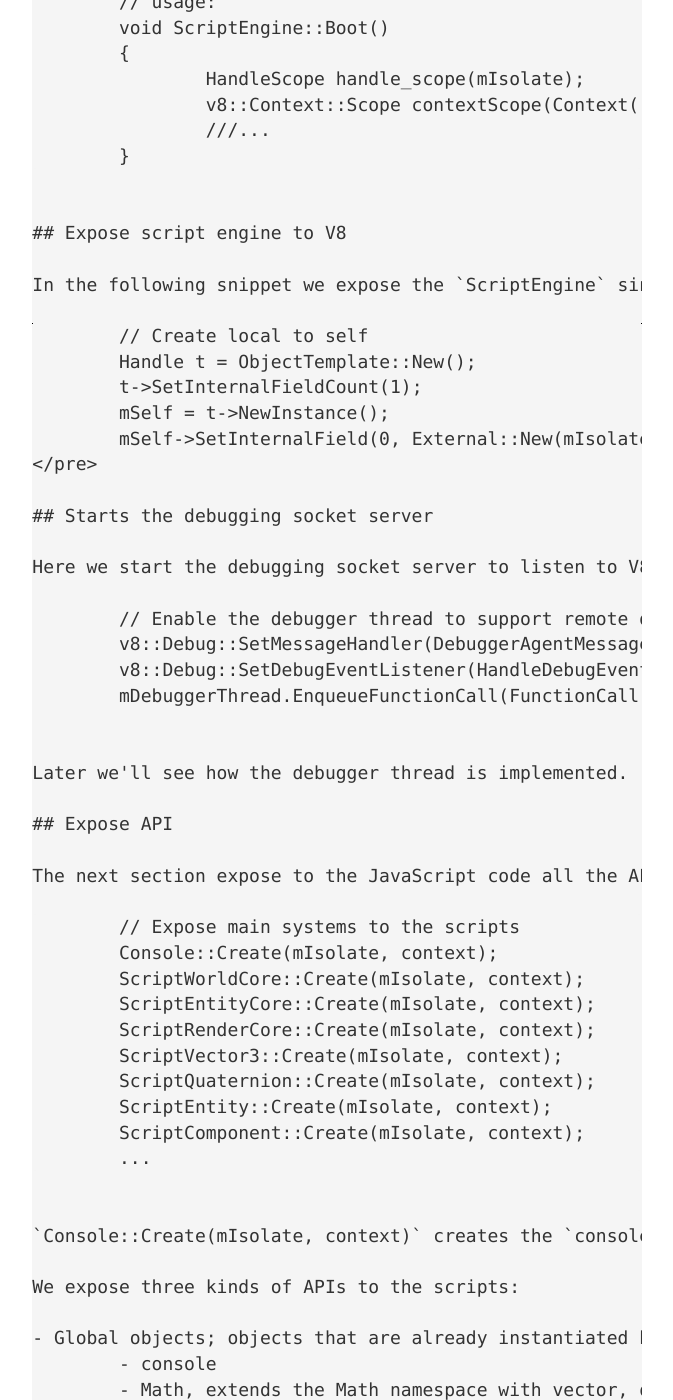
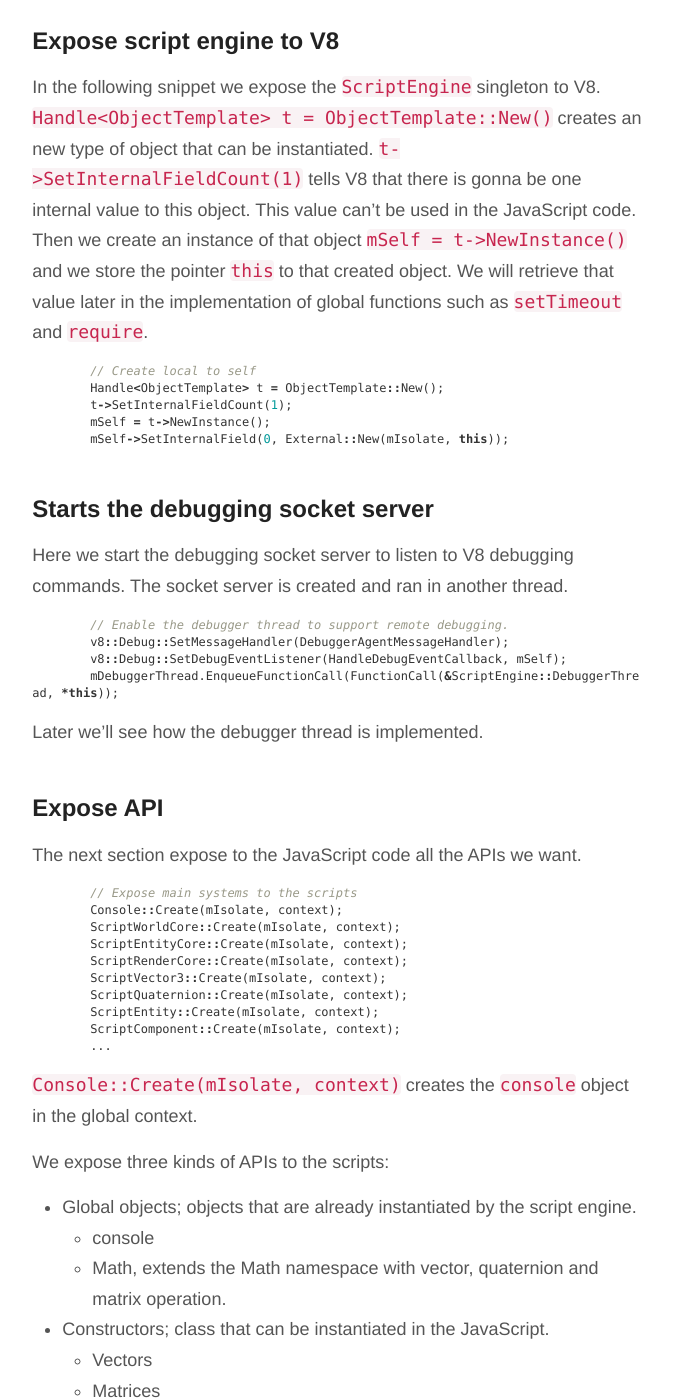
Before and after one commit to jschmidt42/jschmidt42.github.io, a Jekyll site: the page built from _posts/2017-9-4-v8-game-engine.md, in a window 1280 px wide and 1400 px high, scrolled down 6773 px. Shown: the whole window, without its empty margins (196-869 px from the left). Built offline with Jekyll 4.4.1, drawn with Linux system fonts in a browser that asks for light colours; some of the changed text lies outside the part shown.

Commit message:
Tweak styling

````diff
--- a/_layouts/default.html
+++ b/_layouts/default.html
@@ -22,7 +22,7 @@
         <header class="masthead clearfix">
           <a href="{{ site.baseurl }}/" class="site-avatar"><img src="{{ site.avatar }}" /></a>
 
-          <h1 class="site-description"><a href="{{ site.baseurl }}/">{{ site.description }}</a></h1>
+          <h1 class="site-description"><a style="text-decoration: none" href="{{ site.baseurl }}/">{{ site.description }}</a></h1>
 
           <nav>
             <a href="{{ site.baseurl }}/about/">About</a>
--- a/_posts/2017-9-4-v8-game-engine.md
+++ b/_posts/2017-9-4-v8-game-engine.md
@@ -219,13 +219,13 @@
 
 If you look at the callstack, you'll see that V8 is trying to get the current scope:
 
-<pre lang="txt">
+```
 >	GameApp.exe!v8::base::OS::Abort() Line 831	C++
  	GameApp.exe!V8_Fatal(const char * file, int line, const char * format, ...) Line 88	C++
  	GameApp.exe!v8::internal::HandleScope::CloseAndEscape<v8::internal::Context>(v8::internal::Handle<v8::internal::Context> handle_value) Line 126	C++
  	GameApp.exe!v8::Context::New(v8::Isolate * external_isolate, v8::ExtensionConfiguration * extensions, v8::Handle<v8::ObjectTemplate> global_template, v8::Handle<v8::Value> global_object) Line 5170	C++
  	GameApp.exe!ScriptEngine::InitializeV8() Line 164	C++
-</pre>
+```
 
 So when you get these, just add `HandleScope scope(mIsolate);` and you should be set.
 
@@ -233,12 +233,12 @@
 
 When you are to evaluate JavaScript code, you need to define a context. In our case we create a global context that we persist for the entire session:
 
-<pre lang="cpp">
+```cpp
 	// Create a new context.
 	Local<v8::Context> context = Context::New(mIsolate);
 	mGlobalContext.Reset(mIsolate, context);
 	Context::Scope contextScope(context);
-</pre>
+```
 
 `mGlobalContext` is a persistent context defined as `v8::Persistent<v8::Context>`.
 
@@ -246,7 +246,7 @@
 
 Persistent objects are a bit tricky to access when needed as locals (e.g. `Local<Value>`). To do so, I have create some helper functions.
 
-<pre lang="cpp">
+```cpp
 	template <class TypeName>
 	inline v8::Local<TypeName> StrongPersistentToLocal(
         const v8::Persistent<TypeName>& persistent)
@@ -262,11 +262,11 @@
 		return *reinterpret_cast<const v8::Local<TypeName>*>(
             const_cast<const v8::Persistent<TypeName>*>(&persistent));
 	}
-</pre>
+```
 
 You call `StrongPersistentToLocal` when you need to access persistent objects. In example, we use that function whenever we need to get the global context:
 
-<pre lang="cpp">
+```cpp
 	v8::Local<v8::Context> Context() { return StrongPersistentToLocal(mGlobalContext); }
 	v8::Local<v8::Context> Context() const { return StrongPersistentToLocal(mGlobalContext); }
 
@@ -277,30 +277,30 @@
 		v8::Context::Scope contextScope(Context());
 		///...
 	}
-</pre>
+```
 
 ## Expose script engine to V8
 
 In the following snippet we expose the `ScriptEngine` singleton to V8. `Handle<ObjectTemplate> t = ObjectTemplate::New()` creates an new type of object that can be instantiated. `t->SetInternalFieldCount(1)` tells V8 that there is gonna be one internal value to this object. This value can't be used in the JavaScript code. Then we create an instance of that object `mSelf = t->NewInstance()` and we store the pointer `this` to that created object. We will retrieve that value later in the implementation of global functions such as `setTimeout` and `require`.
 
-<pre lang="cpp">
+```cpp
 	// Create local to self
 	Handle<ObjectTemplate> t = ObjectTemplate::New();
 	t->SetInternalFieldCount(1);
 	mSelf = t->NewInstance();
 	mSelf->SetInternalField(0, External::New(mIsolate, this));
-</pre>
+```
 
 ## Starts the debugging socket server
 
 Here we start the debugging socket server to listen to V8 debugging commands. The socket server is created and ran in another thread.
 
-<pre lang="cpp">
+```cpp
 	// Enable the debugger thread to support remote debugging.
 	v8::Debug::SetMessageHandler(DebuggerAgentMessageHandler);
 	v8::Debug::SetDebugEventListener(HandleDebugEventCallback, mSelf);
 	mDebuggerThread.EnqueueFunctionCall(FunctionCall(&ScriptEngine::DebuggerThread, *this));
-</pre>
+```
 
 Later we'll see how the debugger thread is implemented.
 
@@ -308,7 +308,7 @@
 
 The next section expose to the JavaScript code all the APIs we want.
 
-<pre lang="cpp">
+```cpp
 	// Expose main systems to the scripts
 	Console::Create(mIsolate, context);
 	ScriptWorldCore::Create(mIsolate, context);
@@ -319,7 +319,7 @@
 	ScriptEntity::Create(mIsolate, context);
 	ScriptComponent::Create(mIsolate, context);
 	...
-</pre>
+```
 
 `Console::Create(mIsolate, context)` creates the `console` object in the global context.
 
@@ -347,7 +347,7 @@
 
 Finally in the initialization method we register common global function used in JavaScript such as `setTimeout`, `clearTimeout`, `require`, etc.
 
-<pre lang="cpp">
+```cpp
 	// Defines common JavaScript global functions
 	context->Global()->Set(String::NewFromUtf8(mIsolate, "require"),
         FunctionTemplate::New(mIsolate, Require, mSelf)->GetFunction());
@@ -355,7 +355,7 @@
         FunctionTemplate::New(mIsolate, SetTimeout, mSelf)->GetFunction());
 	context->Global()->Set(String::NewFromUtf8(mIsolate, "clearTimeout"),
         FunctionTemplate::New(mIsolate, ClearTimeout, mSelf)->GetFunction());
-</pre>
+```
 
 We create function template to instantiate the functions. Once created the functions are added to the global context so these are available from any scripts.
 
@@ -363,7 +363,7 @@
 
 Some objects are set on the global context directly such as the `console`. To do so we create a new object template and add function members to it. When all members are set, we push that object to the global context and give it a name.
 
-<pre lang="cpp">
+```cpp
 void Console::Create(Isolate* isolate, Local<Context> context)
 {
 	Handle<ObjectTemplate> console = ObjectTemplate::New(isolate);
@@ -371,11 +371,11 @@
 	...
 	context->Global()->Set(String::NewFromUtf8(isolate, "console"), console->NewInstance());
 }
-</pre>
+```
 
 For each function, when called from the JavaScript code, V8 calls our C++ code in order to do something. In example, for the `log` method of the `console` object, V8 calls our Print callback.
 
-<pre lang="cpp">
+```cpp
 void Console::Print(const FunctionCallbackInfo<Value>& args)
 {
 	StringBuilder sb;
@@ -391,7 +391,7 @@
 
 	args.GetReturnValue().Set(args.Holder());
 }
-</pre>
+```
 
 All the callbacks our static function.
 
@@ -399,7 +399,7 @@
 
 Global functions are set on the global context just like the `console` object.
 
-<pre lang="cpp">
+```cpp
 void ScriptEngine::SetTimeout(const FunctionCallbackInfo<Value>& args)
 {
 	VCN_ASSERT(args.Length() >= 2);
@@ -421,29 +421,29 @@
 
 	args.GetReturnValue().Set(Number::New(args.GetIsolate(), timeoutId));
 }
-</pre>
+```
 
 These are still static function, but the difference with the Print function above is that here we have access to the script engine instance. Do you remember when we've defined the `self` object?
 
-<pre lang="cpp">
+```cpp
 	Handle<ObjectTemplate> t = ObjectTemplate::New();
 	t->SetInternalFieldCount(1);
 	mSelf = t->NewInstance();
 	mSelf->SetInternalField(0, External::New(mIsolate, this));
-</pre>
+```
 
 That was to pass this data object to the registration of the global functions.
 
-<pre lang="cpp">
+```cpp
 	context->Global()->Set(String::NewFromUtf8(mIsolate, "setTimeout"),
         FunctionTemplate::New(mIsolate, SetTimeout, mSelf)->GetFunction());
-</pre>
+```
 
 So when we've passed the `mSelf` object when registering `setTimeout`, V8 kept that object so it can pass it back to the callback. That is why in the `SetTimeout` callback code have `ScriptEngine* scriptInterface = GetDataScriptInterface(args)`.
 
 The `GetDataScriptInterface` function extract the `this` from the function arguments.
 
-<pre lang="cpp">
+```cpp
 ScriptEngine* ScriptEngine::GetDataScriptInterface(const FunctionCallbackInfo<Value>& args)
 {
 	return GetDataScriptInterface(args.Data());
@@ -455,11 +455,11 @@
 	Local<External> wrap = Local<External>::Cast(self->GetInternalField(0));
 	return static_cast<ScriptEngine*>(wrap->Value());
 }
-</pre>
+```
 
 Global function can be used in any scripts at anytime without using `require`. Here's a small snippet that uses `setTimeout`.
 
-<pre lang="javascript">
+```js
 	if (setTimeout) {
 		console.log("setTimeout exists");
 
@@ -467,13 +467,13 @@
 			console.log('Called after 2 seconds');
 		}, 2000);
 	}
-</pre>
+```
 
 # API - Constructors Wrappers
 
 Constructors is a way to expose to JavaScript classes that can be created on the JS side. In example we want to be able to do this in JavaScript:
 
-<pre lang="javascript">
+```js
 function initializeCameraPosition(camera) {
 	var cameraPosition = new Vector3(22, 42, 24.5);
 	camera.position = cameraPosition;
@@ -483,13 +483,13 @@
 	camera.direction.y = 8.42f;
 	camera.normalize();
 }
-</pre>
+```
 
 In the example above we need two constructors API. One for Vector3 and Camera. All these constructors could be entirely coded in JavaScript using normal constructs, but since Camera and Vector are objects that are also used by the C++ engine, we need to have them declared in the C++ as V8 wrappers.
 
 Here's how this is done for a simple Vector3. You'll see how fields and methods are defined. But first, to ease the wrapping of C++ classes, we have a `ScriptObjectWrapper` that is used as a base class.
 
-<pre lang="cpp">
+```cpp
 class ScriptObjectWrap
 {
 public:
@@ -599,11 +599,11 @@
 
 	v8::Persistent<v8::Object> _handle;
 };
-</pre>
+```
 
 Then `ScriptVector3` is defined as:
 
-<pre lang="cpp">
+```cpp
 class ScriptVector3 : public ScriptObjectWrap
 {
 public:
@@ -726,7 +726,7 @@
 
 	Vector3 _vec;
 };
-</pre>
+```
 
 These wrappers can be a pain to do if you have a lot of classes to wraps so I suggest you find an automated process if possible. Maybe a mocing process would be nice to generate these wrappers using a MACRO system like QT.
 
@@ -736,12 +736,12 @@
 
 In example, to get the rendering core system, you would use `require` like this:
 
-<pre lang="javascript">
+```js
 function() {
 	var renderer = require('renderer');
 	renderer.drawText(...);
 }
-</pre>
+```
 
 If you call `require('renderer')` multiple time, the same renderer core system instance will be returned. The first time `require('renderer')` is called, the object wrapper is created and cached for the entire session. That said, on the C++ side, core module are normal script object wrapper defined like the `ScriptVector3` class above. The only difference is that, these classes `::New*()` methods don't create a new instances of the core module but return the singleton instance.
 
@@ -751,11 +751,11 @@
 
 For example, you can do something like this in Boot.js
 
-<pre lang="javascript">
+```js
 var _ = require('Scripts/Core/lodash'),
     StateMachine = require('Scripts/StateMachine'),
 	entityCore = require('entity');
-</pre>
+```
 
 This example shows three different way of loading a module.
 
@@ -765,7 +765,7 @@
 
 `Scripts/StateMachine.js` is defined as:
 
-<pre lang="javascript">
+```js
 function StateMachine() {
 	this._states = [];
 }
@@ -777,14 +777,14 @@
 }
 
 module.exports = StateMachine;
-</pre>
+```
 
 So as you can see, everything you set in the `module.exports` object is exported to the caller. In practice here's what happens:
 
 - `require` loads the JavaScript file content and stores it in a string buffer.
 - Once the file is loaded, we wrap the file content in a special function that we will compile and evaluate.
 
-<pre lang="javascript">
+```js
 (function (__scriptFilePath) {
 	var module = {
 		exports: {}
@@ -794,7 +794,7 @@
 
 	return module.exports;
 }());
-</pre>
+```
 
 This way we make sure that nothing in the loaded script leaks in the global namespace and it allows us to easily catch what is exported in `module.exports`.
 
@@ -806,7 +806,7 @@
 
 V8 is initialized, we can load as many scripts as we want and all the API is exposed to V8. Now is the time to boot the machine. The boot method, loads the main script `Boot.js`, gets  persistent references to the `init`, `update`, `render` and `shutdown` function and calls `init()`. Once your game engine is initialize, you just need to call `ScriptEngine::Boot()` and you are set.
 
-<pre lang="cpp">
+```cpp
 void ScriptEngine::Boot()
 {
 	HandleScope handle_scope(mIsolate);
@@ -834,7 +834,7 @@
 	Handle<Value> args[1];
 	func->Call(func->CreationContext()->Global(), 0, args);
 }
-</pre>
+```
 
 Last four lines is the part that calls the JS `init()` method defined by the user in the main script.
 
@@ -844,7 +844,7 @@
 
 The `Update()` method does a bit more than just calling the `update` JS function. It manages the `setTimeout`, making sure that when a `setTimeout` times out it calls the JS callback.
 
-<pre lang="cpp">
+```cpp
 bool ScriptEngine::Update(const float elapsedTime)
 {
 	HandleScope scope(_isolate);
@@ -891,7 +891,7 @@
 	Handle<Value> args[1];
 	func->Call(func->CreationContext()->Global(), 0, args);
 }
-</pre>
+```
 
 If you want to see how `setTimeout` callbacks are persisted, check the full source code below.
 
@@ -911,7 +911,7 @@
 
 Here the socket server debug thread code:
 
-<pre lang="cpp">
+```cpp
 void ScriptEngine::DebuggerThread()
 {
 	WSADATA wsaData = {0};
@@ -1004,7 +1004,7 @@
 
 	WSACleanup();
 }
-</pre>
+```
 
 The `ScriptEngineClientData` is used for the debug message handler to know which connection to forward the information too.
 
@@ -1022,7 +1022,7 @@
 
 Getting debug client request is trivial, you just need to read the client socket for a complete JSON message. First we read the message header that tells use what is the size of the message. The message length can be used to do some validation. Once we know the size of the message, then we read that amount of bytes to get all the stringify JSON object.
 
-<pre lang="cpp">
+```cpp
 VCNString GetRequest(int socket)
 {
 	int received;
@@ -1109,15 +1109,15 @@
 
 	return buffer;
 }
-</pre>
+```
 
 Messages are usually composed of
 
-<pre lang="txt">
+```
 Content Length: XXXXX
 \r\n
 {.....}
-</pre>
+```
 
 The content length is in bytes.
 
@@ -1127,26 +1127,26 @@
 
 The message has the follow form:
 
-<pre lang="txt">
+```
 Content Length: XXXXX
 \r\n
 {.....}
-</pre>
+```
 
 The handler is:
 
-<pre lang="cpp">
+```cpp
 void ScriptEngine::DebuggerAgentMessageHandler(const Debug::Message& message)
 {
 	ScriptEngineClientData* cd = static_cast<ScriptEngineClientData*>(message.GetClientData());
 	String::Utf8Value val(message.GetJSON());
 	SendMessage(cd->socket, *val);
 }
-</pre>
+```
 
 And send message is implemented as:
 
-<pre lang="cpp">
+```cpp
 void SendMessage(int conn, const VCNString& message)
 {
 	// Send the header.
@@ -1158,7 +1158,7 @@
 	// Send message body as UTF-8.
 	SendBuffer(conn, message);
 }
-</pre>
+```
 
 ## Webstorm use case
 
@@ -1191,7 +1191,7 @@
 
 ## ScriptEngine.h
 
-<pre lang="cpp">
+```cpp
 ///
 /// Copyright (C) 2015 - All Rights Reserved
 /// All rights reserved. http://www.equals-forty-two.com
@@ -1308,11 +1308,11 @@
 
 	static int _main_debug_client_socket;
 };
-</pre>
+```
 
 ## ScriptEngine.cpp
 
-<pre lang="cpp">
+```cpp
 ///
 /// Copyright (C) 2015 - All Rights Reserved
 /// All rights reserved. http://www.equals-forty-two.com
@@ -2247,11 +2247,11 @@
 
 	WSACleanup();
 }
-</pre>
+```
 
 ## ScriptConsole.h
 
-<pre lang="cpp">
+```cpp
 ///
 /// Copyright (C) 2015 - All Rights Reserved
 /// All rights reserved. http://www.equals-forty-two.com
@@ -2282,11 +2282,11 @@
 
 	static string StringifyArguments(const v8::FunctionCallbackInfo<v8::Value>& args, int start = 0, int end = -1);
 };
-</pre>
+```
 
 ## ScriptConsole.cpp
 
-<pre lang="cpp">
+```cpp
 ///
 /// Copyright (C) 2015 - All Rights Reserved
 /// All rights reserved. http://www.equals-forty-two.com
@@ -2361,11 +2361,11 @@
 
 	return sb.str();
 }
-</pre>
+```
 
 ## main.js (example)
 
-<pre lang="javascript">
+```js
 ///
 /// Copyright (C) 2015 - All Rights Reserved
 /// All rights reserved. http://www.equals-forty-two.com
@@ -2445,4 +2445,4 @@
     'use strict';
     console.log('Shutdown');
 }
-</pre>
+```
--- a/style.scss
+++ b/style.scss
@@ -276,7 +276,7 @@
 .site-description {
   float: left;
   margin: 0;
-  margin-top: 7px;
+  margin-top: -7px;
   max-width: 316px;
   color: $transparentGray;
   font-family: $merriweather;
````
